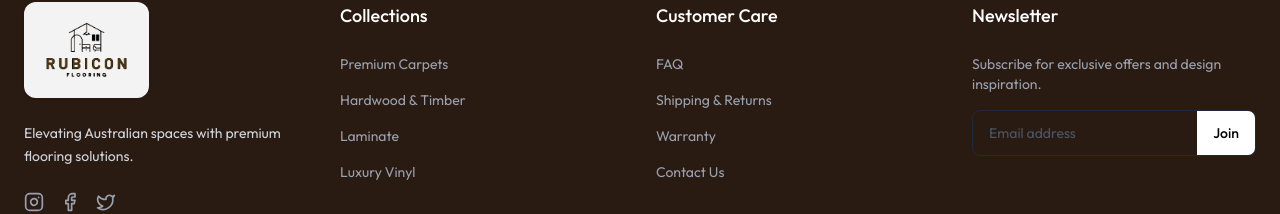
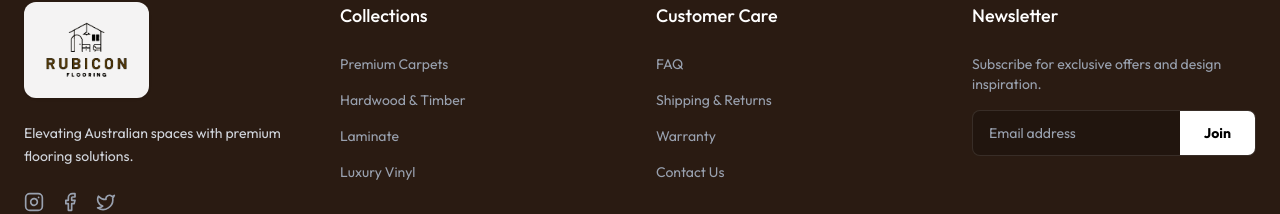
Before and after one commit to omsenpaiii/CarpetFlooring, a Next.js app: page / in a window 1280 px wide. Shown: the part 3791-4005 px from the top of the page. Built offline with nearby package versions, Linux system fonts and the light colour scheme.

Commit message:
style: Refine newsletter subscription form and button styling in Footer.

```diff
--- a/src/components/Footer.tsx
+++ b/src/components/Footer.tsx
@@ -43,13 +43,13 @@ export default function Footer() {
           <div>
             <h4 className="text-lg font-medium mb-6">Newsletter</h4>
             <p className="text-sm text-gray-400 mb-4">Subscribe for exclusive offers and design inspiration.</p>
-            <form className="flex border border-gray-800 rounded-lg overflow-hidden focus-within:border-gray-500 transition-colors">
+            <form className="flex bg-black/20 border border-white/10 rounded-lg overflow-hidden focus-within:border-[var(--color-accent)] transition-colors">
               <input
                 type="email"
                 placeholder="Email address"
-                className="bg-transparent px-4 py-3 w-full outline-none text-sm text-white placeholder:text-gray-600"
+                className="bg-transparent px-4 py-3 w-full outline-none text-sm text-white placeholder:text-gray-400"
               />
-              <button className="bg-white text-black px-4 py-3 text-sm font-medium hover:bg-gray-200 transition-colors">
+              <button className="bg-white text-black px-6 py-3 text-sm font-bold hover:bg-[var(--color-accent)] hover:text-white transition-all duration-300">
                 Join
               </button>
             </form>
```
